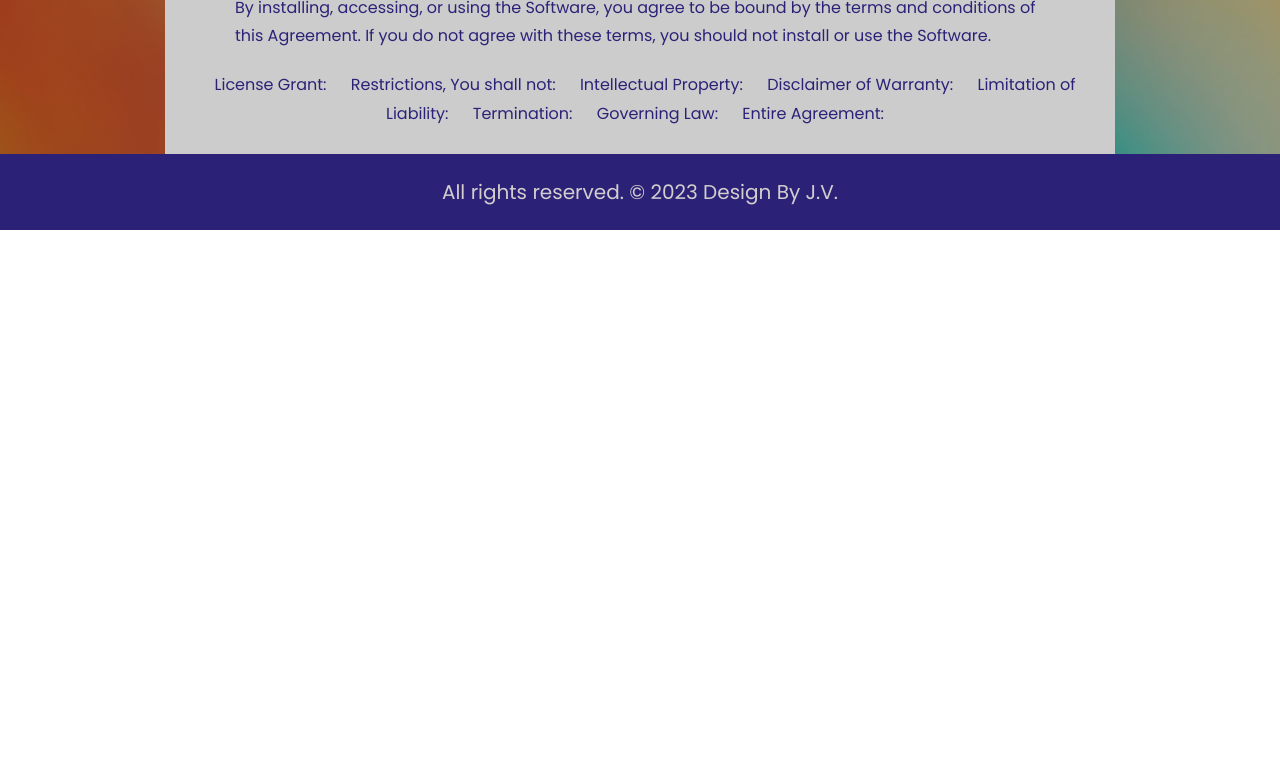
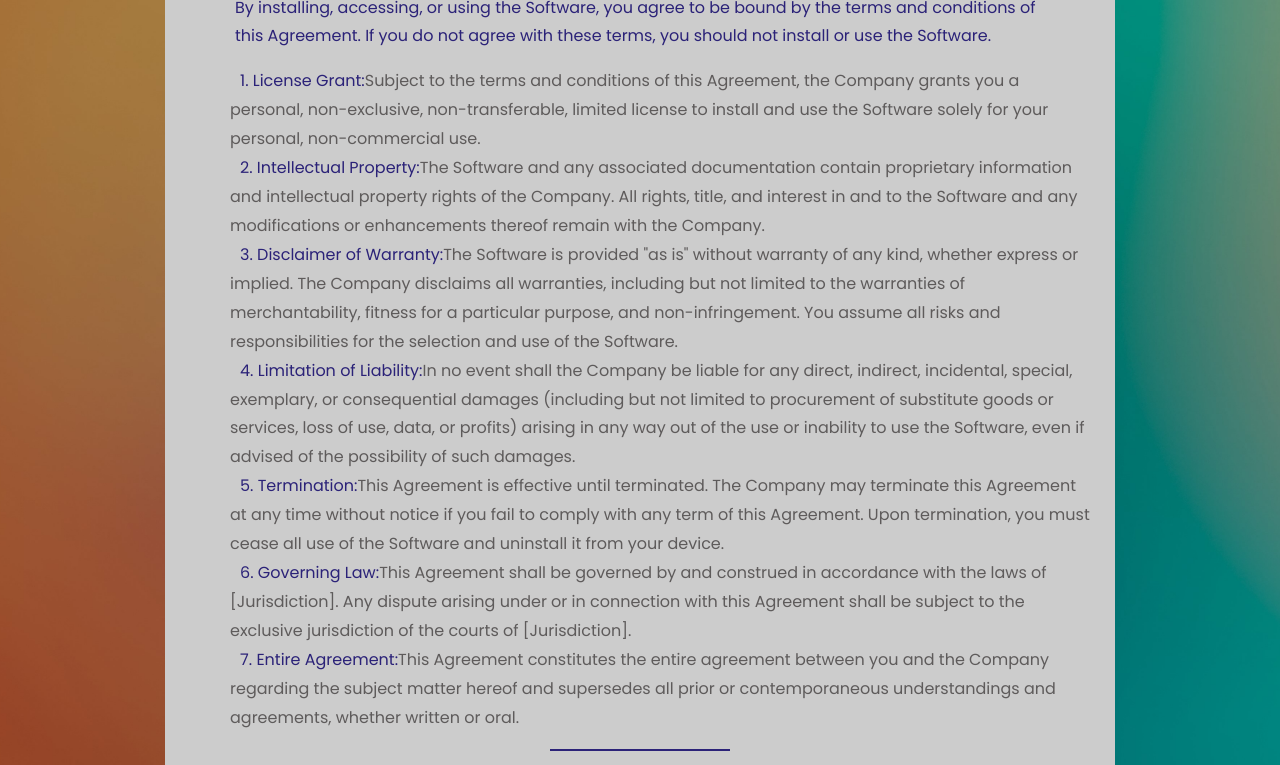
Before and after one commit to JosifVukicevic/FirstWebsite-Coinis, a plain HTML site: page eula.html in a window 1280 px wide. Shown: the part 433-1198 px from the top of the page. Before the commit the page ends 800 px from the top, so only its background shows below. Drawn offline with Linux system fonts and the light colour scheme.

Commit message:
FInish commit

```diff
--- a/eula.html
+++ b/eula.html
@@ -29,16 +29,19 @@
                 <p>This End-User License Agreement ("Agreement") is a legal agreement between you (referred to as "User" or "you") and Turbo Download (referred to as "Company" or "we"), governing your use of the Turbo Download extension (referred to as the "Software").</p>
                 <img src="Images/eula_logo.png" alt="EULA Logo">
                 <p>By installing, accessing, or using the Software, you agree to be bound by the terms and conditions of this Agreement. If you do not agree with these terms, you should not install or use the Software.</p>
-                <ul>
-                    <li><span>License Grant:</span></li>
-                    <li><span>Restrictions, You shall not:</span></li>
-                    <li><span>Intellectual Property:</span></li>
-                    <li><span>Disclaimer of Warranty:</span></li>
-                    <li><span>Limitation of Liability:</span></li>
-                    <li><span>Termination:</span></li>
-                    <li><span>Governing Law:</span></li>
-                    <li><span>Entire Agreement:</span></li>
-                </ul>
+                <ol class="list-of-privacy">
+                    <li><span>License Grant:</span>Subject to the terms and conditions of this Agreement, the Company grants you a personal, non-exclusive, non-transferable, limited license to install and use the Software solely for your personal, non-commercial use.</li><br>
+                    <li><span>Intellectual Property:</span>The Software and any associated documentation contain proprietary information and intellectual property rights of the Company. All rights, title, and interest in and to the Software and any modifications or enhancements thereof remain with the Company.</li><br>
+                    <li><span>Disclaimer of Warranty:</span>The Software is provided "as is" without warranty of any kind, whether express or implied. The Company disclaims all warranties, including but not limited to the warranties of merchantability, fitness for a particular purpose, and non-infringement. You assume all risks and responsibilities for the selection and use of the Software.</li><br>
+                    <li><span>Limitation of Liability:</span>In no event shall the Company be liable for any direct, indirect, incidental, special, exemplary, or consequential damages (including but not limited to procurement of substitute goods or services, loss of use, data, or profits) arising in any way out of the use or inability to use the Software, even if advised of the possibility of such damages.</li><br>
+                    <li><span>Termination:</span>This Agreement is effective until terminated. The Company may terminate this Agreement at any time without notice if you fail to comply with any term of this Agreement. Upon termination, you must cease all use of the Software and uninstall it from your device.</li><br>
+                    <li><span>Governing Law:</span>This Agreement shall be governed by and construed in accordance with the laws of [Jurisdiction]. Any dispute arising under or in connection with this Agreement shall be subject to the exclusive jurisdiction of the courts of [Jurisdiction].</li><br>
+                    <li><span>Entire Agreement:</span>This Agreement constitutes the entire agreement between you and the Company regarding the subject matter hereof and supersedes all prior or contemporaneous understandings and agreements, whether written or oral.</li>
+                </ol>
+                <hr>
+                <p>By installing or using the Turbo Download extension, you acknowledge that you have read, understood, and agree to be bound by the terms and conditions of this End-User License Agreement. If you do not agree to these terms, you should not install or use the Software.<br>
+                    For any questions or inquiries regarding this Agreement, please contact us at [contact email].<br>
+                    Date of last revision: <b>7/16/2023</b></p>
             </div>
         </div>
 
```
Also changed, not shown: privacy.html (+2 -1 lines).
